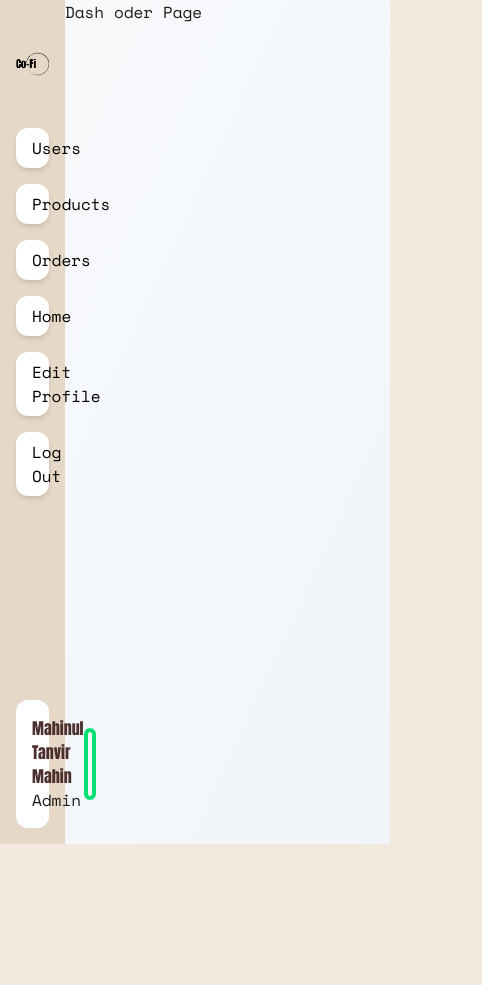
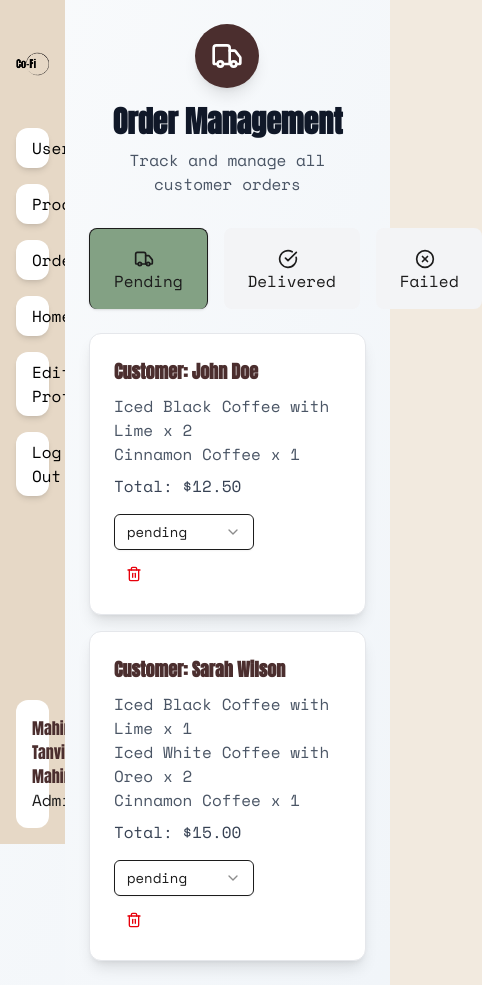
Before and after one commit to TanvirMain49/Coffee_Shop, a React (Vite) app: page /admin/orders in a window 390 px wide. Shown: the whole page, 482 px wide, since content can reach past the window. Before the commit the page ends 844 px from the top, so only its background shows below. Built offline with nearby package versions, Linux system fonts and the light colour scheme.

Commit message:
all dashboard feature added

```diff
--- a/src/components/Custom/CommonFrom.jsx
+++ b/src/components/Custom/CommonFrom.jsx
@@ -18,6 +18,7 @@ export default function CommonForm({
   isSubmitting = false,
   className = "grid grid-cols-1 gap-4 py-10 w-full max-w-5xl",
   submitLabel = "Log In",
+  submitButtonClassName = ""
 }) {
   const fadeInUp = {
     hidden: { y: 30, opacity: 0 },
@@ -88,7 +89,8 @@ export default function CommonForm({
           type="submit"
           variant="primary"
           size="xl"
-          className="px-4 py-2 rounded-xl  font-medium shadow-md transition-colors duration-200"
+          // className="px-4 py-2 rounded-xl  font-medium shadow-md transition-colors duration-200"
+          className={`px-4 py-2 rounded-xl font-medium shadow-md transition-colors duration-200 ${submitButtonClassName}`}
           disabled={isSubmitting}
           whileHover={{ scale: isSubmitting ? 1 : 1.05 }}
           whileTap={{ scale: 0.95 }}
--- a/src/components/Dashboard/DashComponents/DashOrder.jsx
+++ b/src/components/Dashboard/DashComponents/DashOrder.jsx
@@ -1,11 +1,126 @@
-import React from 'react';
+"use client";
 
-const DashOrder = () => {
+import React, { useState } from "react";
+import { AnimatePresence, motion } from "framer-motion";
+import { Truck, CheckCircle, XCircle } from "lucide-react"; // Icons for tabs
+import DashboardHeader from "../DashCustomUI/DashboardHeader";
+import OrderCard from "../DashCustomUI/OrderCard";
+
+// Sample fake order data
+const initialOrders = [
+    {
+        id: 1,
+        customer: "John Doe",
+        total: 12.5,
+        status: "pending",
+        items: [
+            { name: "Iced Black Coffee with Lime", quantity: 2 },
+            { name: "Cinnamon Coffee", quantity: 1 },
+        ],
+    },
+    {
+        id: 2,
+        customer: "Jane Smith",
+        total: 8.0,
+        status: "delivered",
+        items: [
+            { name: "Iced White Coffee with Oreo", quantity: 1 },
+        ],
+    },
+    {
+        id: 3,
+        customer: "Mike Johnson",
+        total: 5.5,
+        status: "failed",
+        items: [
+            { name: "Cinnamon Coffee", quantity: 1 },
+        ],
+    },
+    {
+        id: 4,
+        customer: "Sarah Wilson",
+        total: 15.0,
+        status: "pending",
+        items: [
+            { name: "Iced Black Coffee with Lime", quantity: 1 },
+            { name: "Iced White Coffee with Oreo", quantity: 2 },
+            { name: "Cinnamon Coffee", quantity: 1 },
+        ],
+    },
+];
+
+
+const tabs = [
+    { id: "pending", label: "Pending", icon: Truck },
+    { id: "delivered", label: "Delivered", icon: CheckCircle },
+    { id: "failed", label: "Failed", icon: XCircle },
+];
+
+export default function DashOrder() {
+    const [selectedTab, setSelectedTab] = useState(tabs[0]);
+    const [orders, setOrders] = useState(initialOrders);
+
+    const filteredOrders = orders.filter(order => order.status === selectedTab.id);
+
     return (
-        <div>
-            Dash oder Page
+        <div className="p-6 max-w-5xl mx-auto bg-gradient-to-br from-slate-50 to-slate-100">
+            {/* Header */}
+            <DashboardHeader
+                icon={Truck}
+                title="Order Management"
+                subtitle="Track and manage all customer orders"
+            />
+
+            {/* Tabs */}
+            <nav className="flex gap-4 mb-6">
+                {tabs.map(tab => (
+                    <motion.button
+                        key={tab.id}
+                        onClick={() => setSelectedTab(tab)}
+                        className={`px-6 py-4 rounded-lg font-medium ${tab.id === selectedTab.id
+                            ? "bg-green-light border border-b-0 shadow-sm"
+                            : "bg-gray-100"
+                            }`}
+                        layoutId={tab.id === selectedTab.id ? "active-tab" : undefined}
+                    >
+                        <tab.icon className="inline w-5 h-5 mr-2" />
+                        {tab.label}
+                    </motion.button>
+                ))}
+            </nav>
+
+            {/* Tab content */}
+            <div>
+                <AnimatePresence mode="wait">
+                    <motion.div
+                        key={selectedTab.id}
+                        initial={{ opacity: 0, y: 10 }}
+                        animate={{ opacity: 1, y: 0 }}
+                        exit={{ opacity: 0, y: -10 }}
+                        transition={{ duration: 0.3 }}
+                    >
+                        {filteredOrders.length > 0 ? (
+                            <div className="space-y-4">
+                                {filteredOrders.map(order => (
+                                    <OrderCard
+                                        key={order.id}
+                                        order={order}
+                                        onUpdateStatus={(id, status) =>
+                                            setOrders(prev => prev.map(o => (o.id === id ? { ...o, status } : o)))
+                                        }
+                                        onDelete={(id) =>
+                                            setOrders(prev => prev.filter(o => o.id !== id))
+                                        }
+                                    />
+
+                                ))}
+                            </div>
+                        ) : (
+                            <p className="text-center text-gray-600 py-12">No orders found in this category.</p>
+                        )}
+                    </motion.div>
+                </AnimatePresence>
+            </div>
         </div>
     );
-};
-
-export default DashOrder;
+}
--- a/src/components/Dashboard/DashComponents/DashSideNav.jsx
+++ b/src/components/Dashboard/DashComponents/DashSideNav.jsx
@@ -15,7 +15,7 @@ const navItems = [
 
 const DashSideNav = () => {
   return (
-    <div className="w-1/6 bg-[#e6d8c6] flex flex-col justify-between p-4">
+    <div className="w-1/6 h-screen bg-[#e6d8c6] flex flex-col justify-between p-4">
       {/* Logo + Nav Links */}
       <nav className="flex flex-col space-y-4">
         <img className="w-24 h-24 object-contain mx-auto" src={logo} alt="Co-Fi Logo" />
--- a/src/components/Dashboard/DashCustomUI/AddProductForm.jsx
+++ b/src/components/Dashboard/DashCustomUI/AddProductForm.jsx
@@ -37,13 +37,13 @@ export default function AddProductForm({ onAddProduct }) {
       label: "Price",
       type: "number",
       placeholder: "Enter price in USD",
-      colspan: "col-span-2",
+      colspan: "col-span-3",
     },
     {
       name: "created_at",
       label: "Created At",
       type: "date",
-      colspan: "col-span-2",
+      colspan: "col-span-3",
     },
   ];
 
@@ -77,6 +77,7 @@ export default function AddProductForm({ onAddProduct }) {
         setFormData={setFormData}
         handleSubmit={handleSubmit}
         submitLabel="Add Product" // ✅ Added submit button label here
+        submitButtonClassName="bg-green-dark font-semibold hover:bg-green-800 p-4 text-white"
         className="grid grid-cols-6 gap-4 py-4"
       />
     </div>
--- /dev/null
+++ b/src/components/Dashboard/DashCustomUI/DashboardHeader.jsx
@@ -0,0 +1,13 @@
+import React from "react";
+
+export default function DashboardHeader({ icon: Icon, title, subtitle }) {
+  return (
+    <div className="mb-8 text-center">
+      <div className="inline-flex items-center justify-center w-16 h-16 bg-primary rounded-full mb-4 shadow-lg">
+        {Icon && <Icon className="w-8 h-8 text-white" />}
+      </div>
+      <h1 className="text-3xl font-bold text-gray-900 mb-2">{title}</h1>
+      <p className="text-gray-600">{subtitle}</p>
+    </div>
+  );
+}
--- /dev/null
+++ b/src/components/Dashboard/DashCustomUI/OrderCard.jsx
@@ -0,0 +1,66 @@
+import React from "react";
+import { Trash2 } from "lucide-react";
+import {
+    Select,
+    SelectContent,
+    SelectGroup,
+    SelectItem,
+    SelectTrigger,
+    SelectValue,
+} from "@/components/ui/select";
+
+const OrderCard = ({ order, onUpdateStatus, onDelete }) => {
+    const statuses = ["pending", "delivered", "failed"];
+
+    return (
+        <div className="bg-white rounded-xl shadow-lg border border-gray-200 p-6 flex flex-col sm:flex-row sm:justify-between items-start sm:items-center gap-4 hover:shadow-xl hover:-translate-y-1 transition-all">
+            {/* Order Info */}
+            <div className="flex flex-col gap-2">
+                <h3 className="text-lg font-semibold">Customer: {order.customer}</h3>
+                <div className="text-gray-600">
+                    {order.items && order.items.length > 0 ? (
+                        order.items.map((item, index) => (
+                            <p key={index}>
+                                {item.name} x {item.quantity}
+                            </p>
+                        ))
+                    ) : (
+                        <p>No items in this order</p>
+                    )}
+                </div>
+                <p className="text-gray-700 font-medium">Total: ${order.total.toFixed(2)}</p>
+            </div>
+
+            {/* Status Dropdown & Delete */}
+            <div className="flex flex-col sm:flex-row sm:items-center gap-2">
+                <Select
+                    value={order.status}
+                    onValueChange={(val) => onUpdateStatus(order.id, val)}
+                >
+                    <SelectTrigger className="w-[140px]">
+                        <SelectValue placeholder="Status" />
+                    </SelectTrigger>
+                    <SelectContent>
+                        <SelectGroup>
+                            {statuses.map((s) => (
+                                <SelectItem key={s} value={s}>
+                                    {s}
+                                </SelectItem>
+                            ))}
+                        </SelectGroup>
+                    </SelectContent>
+                </Select>
+
+                {/* Delete button */}
+                <button
+                    onClick={() => onDelete(order.id)}
+                    className="px-3 py-2 text-red-600 hover:text-red-800 transition-colors"
+                >
+                    <Trash2 className="w-4 h-4" />
+                </button>
+            </div>
+        </div>
+    );
+};
+
+export default OrderCard;
--- a/src/components/ui/select.jsx
+++ b/src/components/ui/select.jsx
@@ -33,13 +33,13 @@ function SelectTrigger({
       data-slot="select-trigger"
       data-size={size}
       className={cn(
-        "border-input data-[placeholder]:text-muted-foreground [&_svg:not([class*='text-'])]:text-muted-foreground focus-visible:border-ring focus-visible:ring-ring/50 aria-invalid:ring-destructive/20 dark:aria-invalid:ring-destructive/40 aria-invalid:border-destructive dark:bg-input/30 dark:hover:bg-input/50 flex w-fit items-center justify-between gap-2 rounded-md border bg-transparent px-3 py-2 text-sm whitespace-nowrap shadow-xs transition-[color,box-shadow] outline-none focus-visible:ring-[3px] disabled:cursor-not-allowed disabled:opacity-50 data-[size=default]:h-9 data-[size=sm]:h-8 *:data-[slot=select-value]:line-clamp-1 *:data-[slot=select-value]:flex *:data-[slot=select-value]:items-center *:data-[slot=select-value]:gap-2 [&_svg]:pointer-events-none [&_svg]:shrink-0 [&_svg:not([class*='size-'])]:size-4",
+        "border-input data-[placeholder]:text-muted-foreground [&_svg:not([class*='text-'])]:text-muted-foreground focus-visible:border-ring focus-visible:ring-ring/50 aria-invalid:ring-destructive/20 dark:aria-invalid:ring-destructive/40 aria-invalid:border-destructive dark:bg-input/30 dark:hover:bg-input/50 flex w-fit items-center justify-between gap-2 rounded-md border bg-white px-3 py-2 text-sm whitespace-nowrap shadow-xs transition-[color,box-shadow] outline-none focus-visible:ring-[3px] disabled:cursor-not-allowed disabled:opacity-50 data-[size=default]:h-9 data-[size=sm]:h-8 *:data-[slot=select-value]:line-clamp-1 *:data-[slot=select-value]:flex *:data-[slot=select-value]:items-center *:data-[slot=select-value]:gap-2 [&_svg]:pointer-events-none [&_svg]:shrink-0 [&_svg:not([class*='size-'])]:size-4 ",
         className
       )}
       {...props}>
       {children}
       <SelectPrimitive.Icon asChild>
-        <ChevronDownIcon className="size-4 opacity-50" />
+        <ChevronDownIcon className="size-4 opacity-50 bg-white" />
       </SelectPrimitive.Icon>
     </SelectPrimitive.Trigger>
   );
@@ -56,7 +56,7 @@ function SelectContent({
       <SelectPrimitive.Content
         data-slot="select-content"
         className={cn(
-          "bg-popover text-popover-foreground data-[state=open]:animate-in data-[state=closed]:animate-out data-[state=closed]:fade-out-0 data-[state=open]:fade-in-0 data-[state=closed]:zoom-out-95 data-[state=open]:zoom-in-95 data-[side=bottom]:slide-in-from-top-2 data-[side=left]:slide-in-from-right-2 data-[side=right]:slide-in-from-left-2 data-[side=top]:slide-in-from-bottom-2 relative z-50 max-h-(--radix-select-content-available-height) min-w-[8rem] origin-(--radix-select-content-transform-origin) overflow-x-hidden overflow-y-auto rounded-md border shadow-md",
+          "bg-popover text-popover-foreground data-[state=open]:animate-in data-[state=closed]:animate-out data-[state=closed]:fade-out-0 bg-white data-[state=open]:fade-in-0 data-[state=closed]:zoom-out-95 data-[state=open]:zoom-in-95 data-[side=bottom]:slide-in-from-top-2 data-[side=left]:slide-in-from-right-2 data-[side=right]:slide-in-from-left-2 data-[side=top]:slide-in-from-bottom-2 relative z-50 max-h-(--radix-select-content-available-height) min-w-[8rem] origin-(--radix-select-content-transform-origin) overflow-x-hidden overflow-y-auto rounded-md border shadow-md",
           position === "popper" &&
             "data-[side=bottom]:translate-y-1 data-[side=left]:-translate-x-1 data-[side=right]:translate-x-1 data-[side=top]:-translate-y-1",
           className
@@ -96,7 +96,7 @@ function SelectItem({
     <SelectPrimitive.Item
       data-slot="select-item"
       className={cn(
-        "focus:bg-accent focus:text-accent-foreground [&_svg:not([class*='text-'])]:text-muted-foreground relative flex w-full cursor-default items-center gap-2 rounded-sm py-1.5 pr-8 pl-2 text-sm outline-hidden select-none data-[disabled]:pointer-events-none data-[disabled]:opacity-50 [&_svg]:pointer-events-none [&_svg]:shrink-0 [&_svg:not([class*='size-'])]:size-4 *:[span]:last:flex *:[span]:last:items-center *:[span]:last:gap-2",
+        "focus:bg-accent focus:text-accent-foreground [&_svg:not([class*='text-'])]:text-muted-foreground relative flex w-full bg-white cursor-default items-center gap-2 rounded-sm py-1.5 pr-8 pl-2 text-sm outline-hidden select-none data-[disabled]:pointer-events-none data-[disabled]:opacity-50 [&_svg]:pointer-events-none [&_svg]:shrink-0 [&_svg:not([class*='size-'])]:size-4 *:[span]:last:flex *:[span]:last:items-center *:[span]:last:gap-2",
         className
       )}
       {...props}>
@@ -117,7 +117,7 @@ function SelectSeparator({
   return (
     <SelectPrimitive.Separator
       data-slot="select-separator"
-      className={cn("bg-border pointer-events-none -mx-1 my-1 h-px", className)}
+      className={cn(" pointer-events-none -mx-1 my-1 h-px", className)}
       {...props} />
   );
 }
```
Also changed, not shown: src/components/Banner.jsx (+4 -4 lines), src/components/Dashboard/DashComponents/DashProduct.jsx (+17 -16 lines), src/components/Dashboard/DashComponents/DashUser.jsx (+7 -17 lines), src/components/Dashboard/DashCustomUI/UserCard.jsx (+100 -25 lines).
